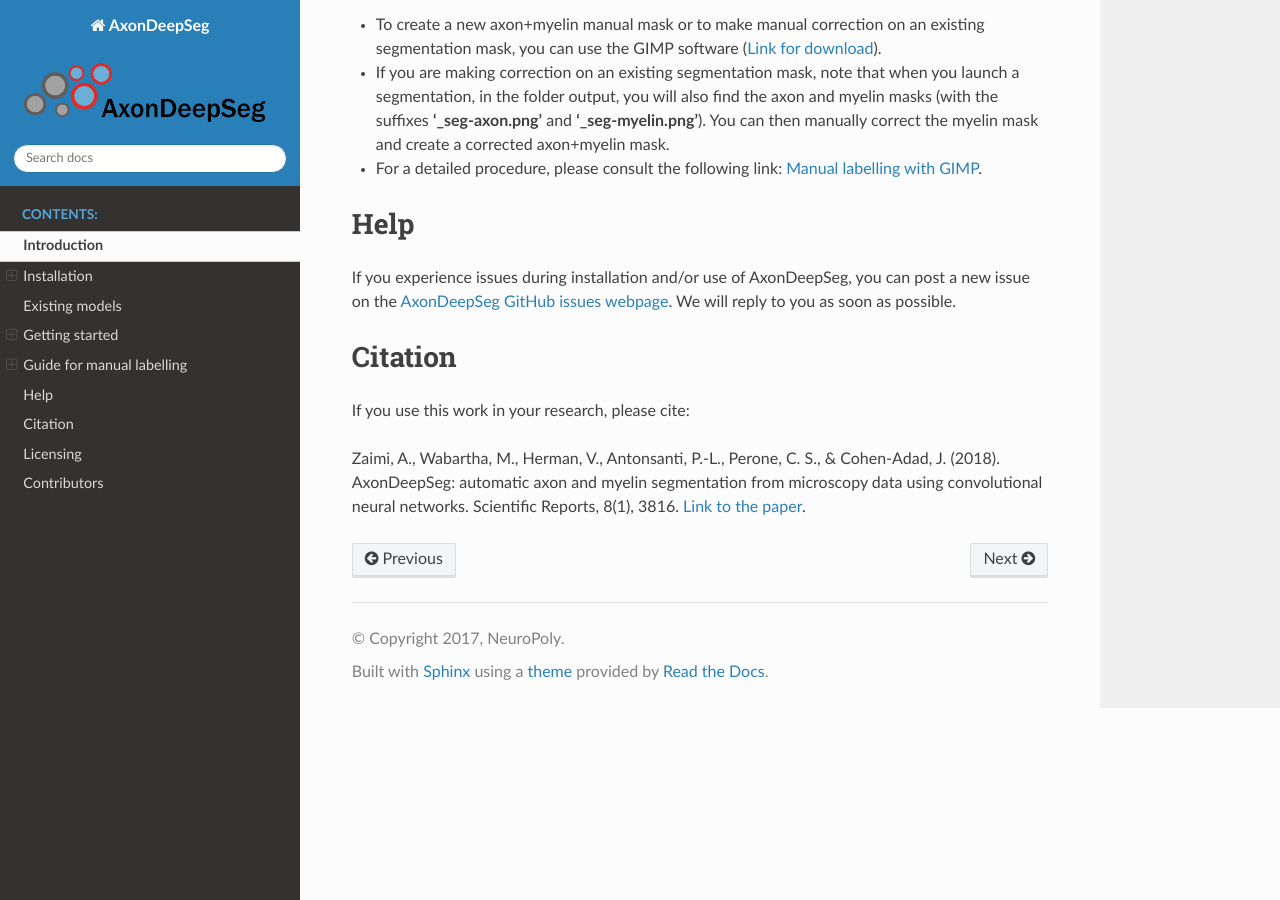
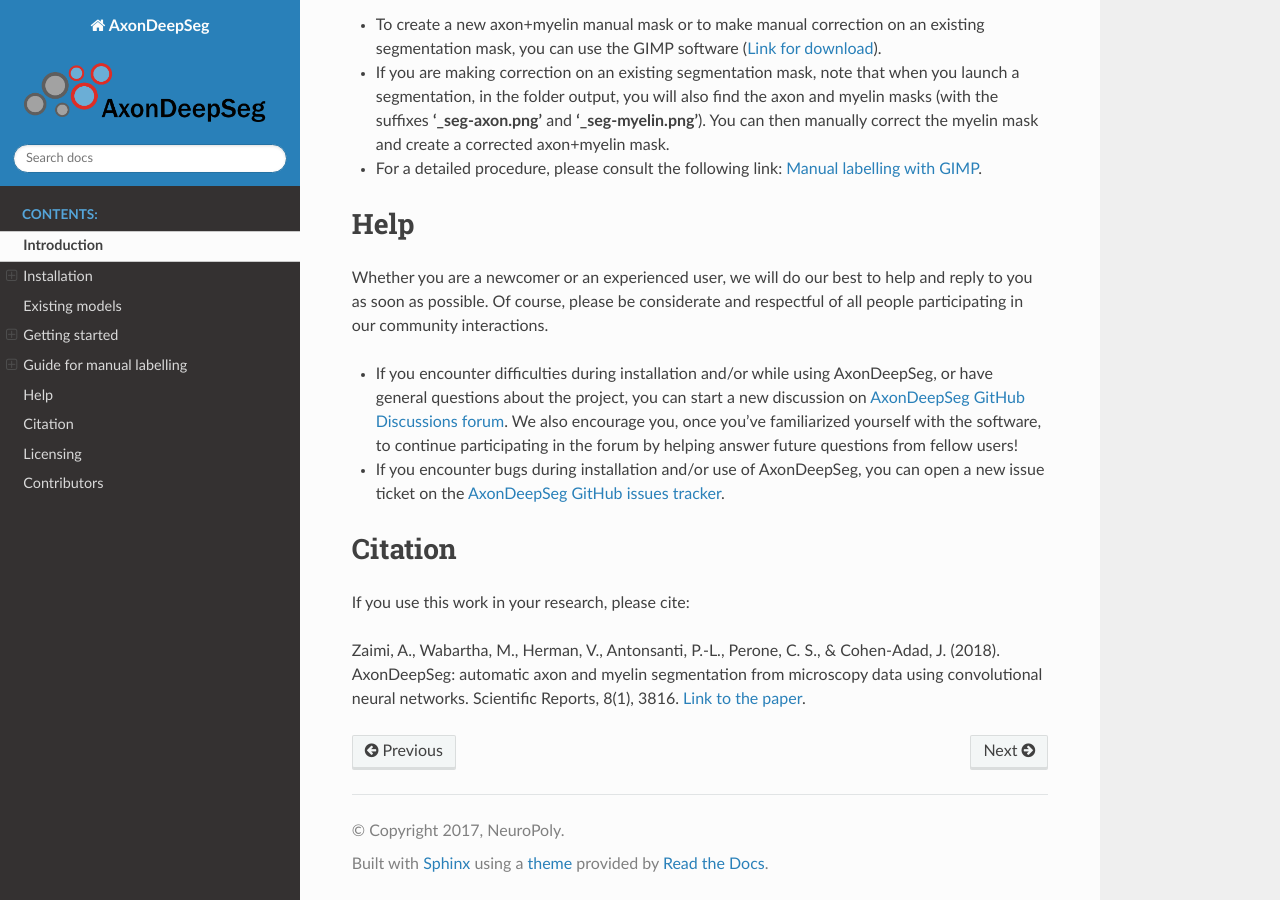
Before and after one commit to axondeepseg/axondeepseg, a Sphinx documentation site: the page built from docs/source/documentation.rst, in a window 1280 px wide and 900 px high, scrolled down 14890 px. Built offline with Sphinx 7.4.7 and the Read the Docs theme 2.0.0, drawn with Linux system fonts in a browser that asks for light colours.

Commit message:
Update Markdown and Sphinx documentation files regarding the forum
This concludes the fix for issue #427

```diff
--- a/docs/source/documentation.rst
+++ b/docs/source/documentation.rst
@@ -460,7 +460,10 @@ If the segmentation with AxonDeepSeg does not give optimal results, you can try
 Help
 ====
 
-If you experience issues during installation and/or use of AxonDeepSeg, you can post a new issue on the `AxonDeepSeg GitHub issues webpage <https://github.com/neuropoly/axondeepseg/issues>`_. We will reply to you as soon as possible.
+Whether you are a newcomer or an experienced user, we will do our best to help and reply to you as soon as possible. Of course, please be considerate and respectful of all people participating in our community interactions.
+
+* If you encounter difficulties during installation and/or while using AxonDeepSeg, or have general questions about the project, you can start a new discussion on `AxonDeepSeg GitHub Discussions forum <https://github.com/neuropoly/axondeepseg/discussions>`_. We also encourage you, once you've familiarized yourself with the software, to continue participating in the forum by helping answer future questions from fellow users!
+* If you encounter bugs during installation and/or use of AxonDeepSeg, you can open a new issue ticket on the `AxonDeepSeg GitHub issues tracker <https://github.com/neuropoly/axondeepseg/issues>`_.
 
 Citation
 ========
```
Also changed, not shown: CONTRIBUTING.rst (+5 -3 lines), README.md (+6 -1 lines).
